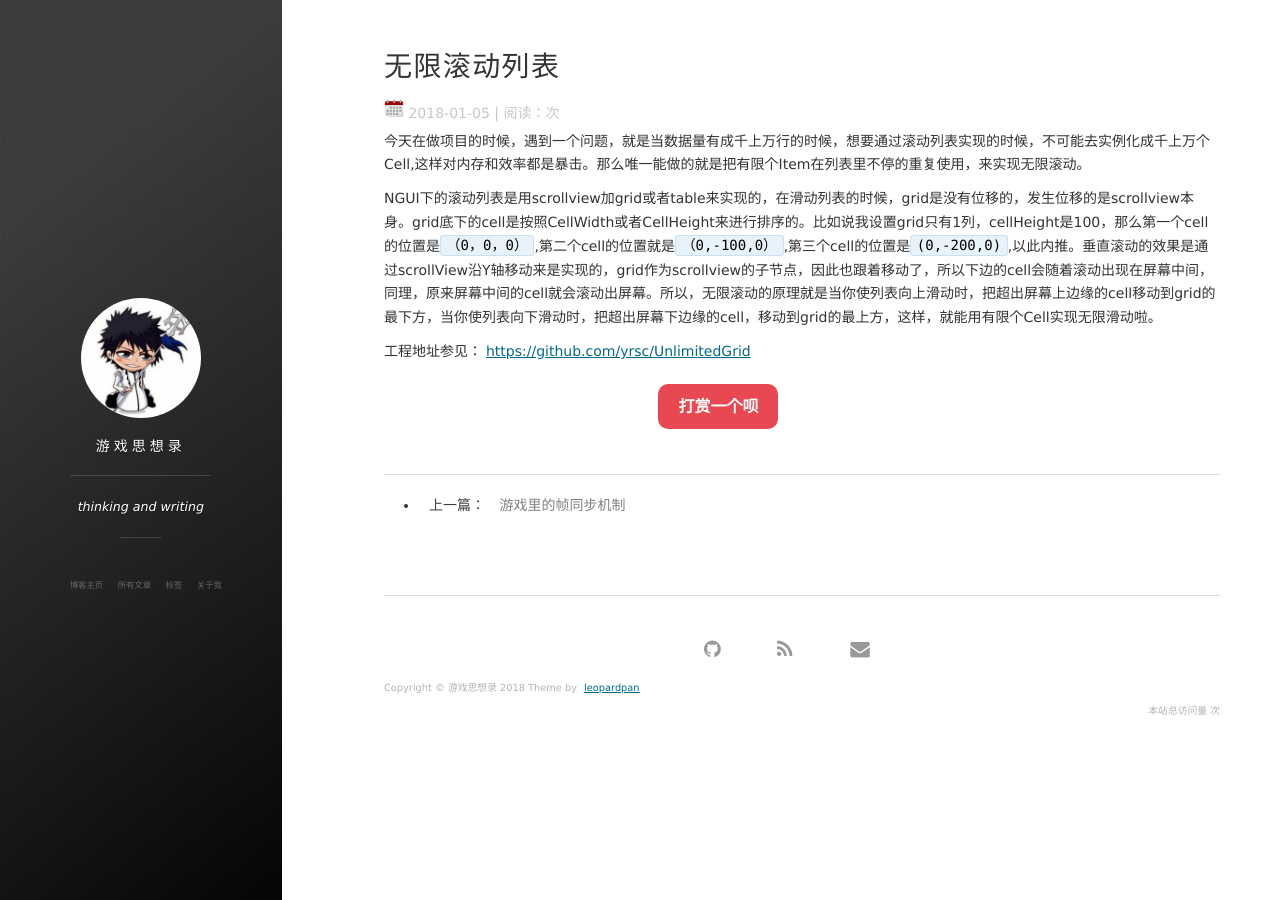
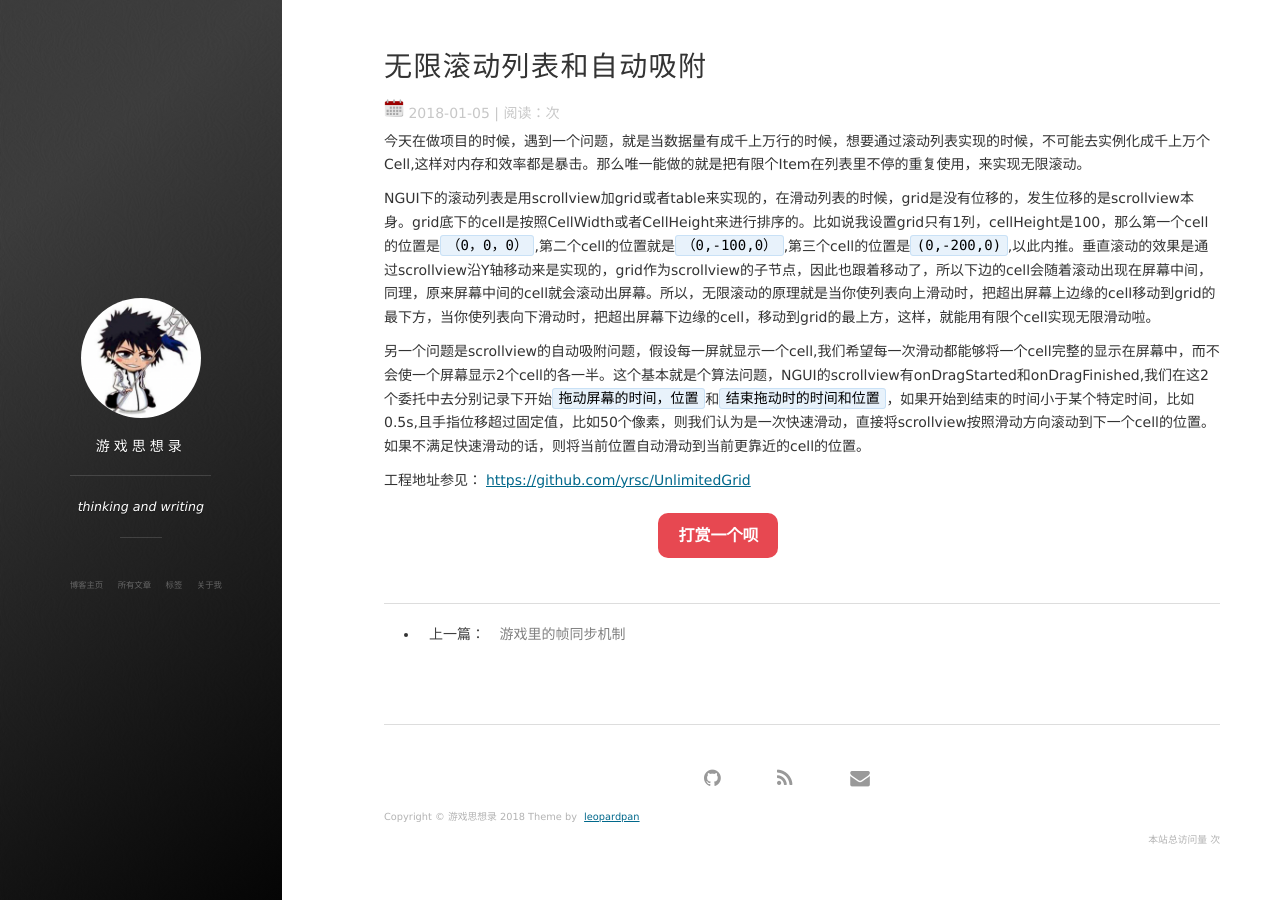
Before and after one commit to yrsc/yrsc.github.io, a Jekyll site: the page built from _posts/2018-01-05-无限滚动的列表.md, in a window 1280 px wide. Built offline with Jekyll 4.4.1, drawn with Linux system fonts in a browser that asks for light colours; nearby versions of some CDN libraries; comment, search, counter and statistics services are not loaded.

Commit message:
change blog

```diff
--- a/_posts/2018-01-05-无限滚动的列表.md
+++ b/_posts/2018-01-05-无限滚动的列表.md
@@ -1,10 +1,12 @@
 ---
 layout: post
-title: 无限滚动列表
+title: 无限滚动列表和自动吸附
 tag: UI
 ---
 今天在做项目的时候，遇到一个问题，就是当数据量有成千上万行的时候，想要通过滚动列表实现的时候，不可能去实例化成千上万个Cell,这样对内存和效率都是暴击。那么唯一能做的就是把有限个Item在列表里不停的重复使用，来实现无限滚动。
 
-NGUI下的滚动列表是用scrollview加grid或者table来实现的，在滑动列表的时候，grid是没有位移的，发生位移的是scrollview本身。grid底下的cell是按照CellWidth或者CellHeight来进行排序的。比如说我设置grid只有1列，cellHeight是100，那么第一个cell的位置是`（0，0，0）`,第二个cell的位置就是`（0,-100,0）`,第三个cell的位置是`(0,-200,0)`,以此内推。垂直滚动的效果是通过scrollView沿Y轴移动来是实现的，grid作为scrollview的子节点，因此也跟着移动了，所以下边的cell会随着滚动出现在屏幕中间，同理，原来屏幕中间的cell就会滚动出屏幕。所以，无限滚动的原理就是当你使列表向上滑动时，把超出屏幕上边缘的cell移动到grid的最下方，当你使列表向下滑动时，把超出屏幕下边缘的cell，移动到grid的最上方，这样，就能用有限个Cell实现无限滑动啦。
+NGUI下的滚动列表是用scrollview加grid或者table来实现的，在滑动列表的时候，grid是没有位移的，发生位移的是scrollview本身。grid底下的cell是按照CellWidth或者CellHeight来进行排序的。比如说我设置grid只有1列，cellHeight是100，那么第一个cell的位置是`（0，0，0）`,第二个cell的位置就是`（0,-100,0）`,第三个cell的位置是`(0,-200,0)`,以此内推。垂直滚动的效果是通过scrollview沿Y轴移动来是实现的，grid作为scrollview的子节点，因此也跟着移动了，所以下边的cell会随着滚动出现在屏幕中间，同理，原来屏幕中间的cell就会滚动出屏幕。所以，无限滚动的原理就是当你使列表向上滑动时，把超出屏幕上边缘的cell移动到grid的最下方，当你使列表向下滑动时，把超出屏幕下边缘的cell，移动到grid的最上方，这样，就能用有限个cell实现无限滑动啦。
+
+另一个问题是scrollview的自动吸附问题，假设每一屏就显示一个cell,我们希望每一次滑动都能够将一个cell完整的显示在屏幕中，而不会使一个屏幕显示2个cell的各一半。这个基本就是个算法问题，NGUI的scrollview有onDragStarted和onDragFinished,我们在这2个委托中去分别记录下开始`拖动屏幕的时间，位置`和`结束拖动时的时间和位置`，如果开始到结束的时间小于某个特定时间，比如0.5s,且手指位移超过固定值，比如50个像素，则我们认为是一次快速滑动，直接将scrollview按照滑动方向滚动到下一个cell的位置。如果不满足快速滑动的话，则将当前位置自动滑动到当前更靠近的cell的位置。
 
 工程地址参见：<a href="https://github.com/yrsc/UnlimitedGrid" target="_blank">https://github.com/yrsc/UnlimitedGrid</a>
```
